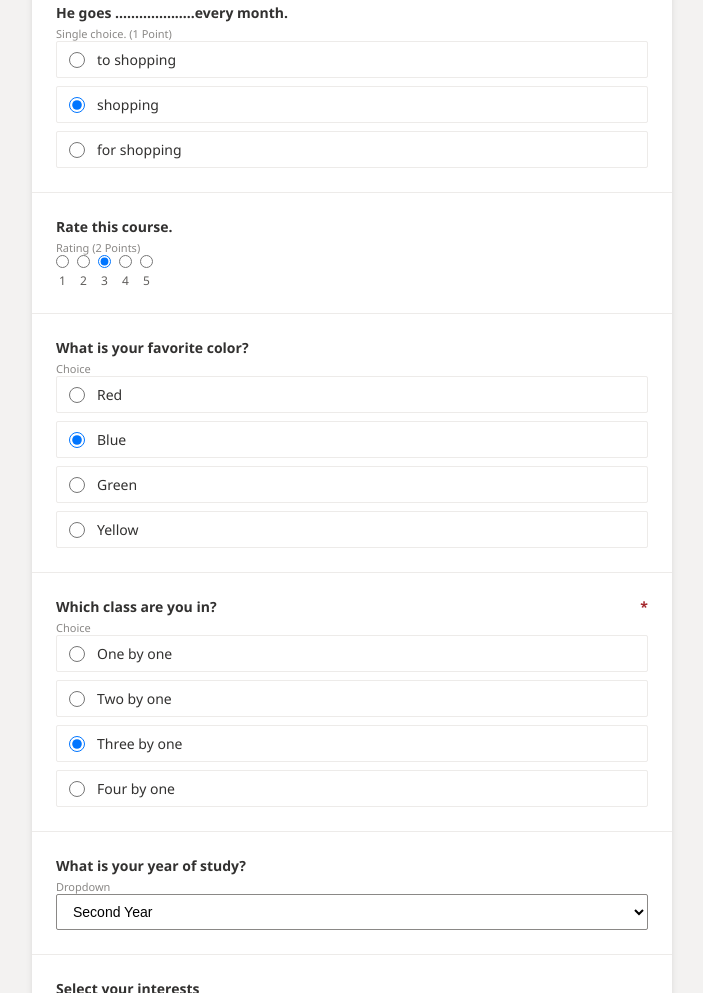
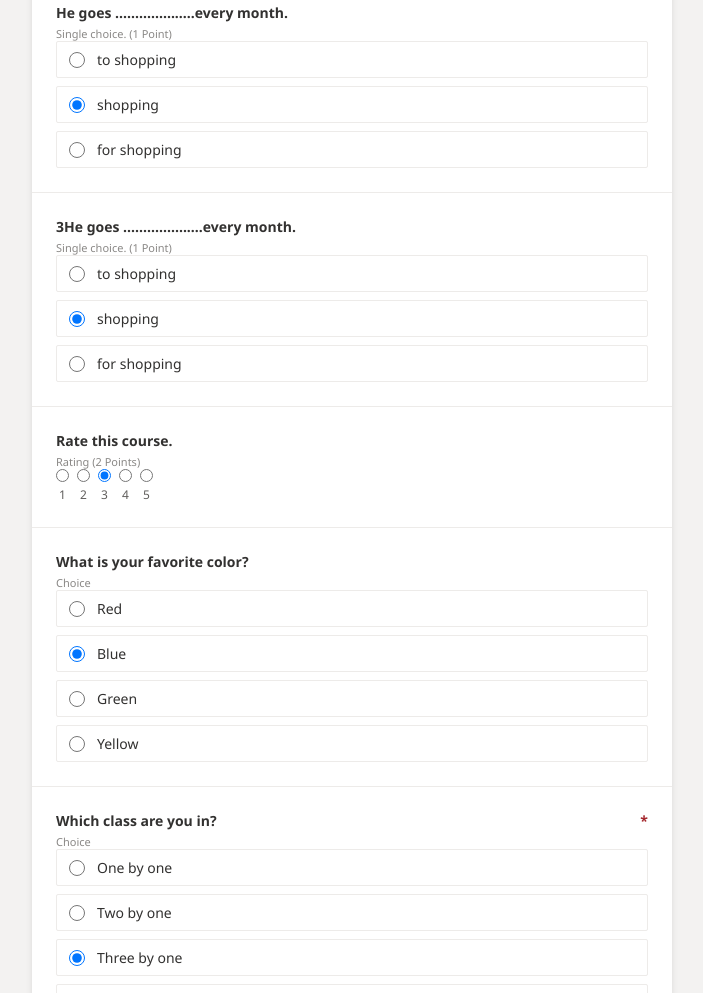
Before and after one commit to AliTahir-101/change-preview-oss, a browser extension: page fixtures/ms-forms-like.html in a window 1280 px wide. Shown: the part 1003-1996 px from the top of the page, without its empty margins (288-991 px from the left). Drawn offline with Linux system fonts and the light colour scheme.

Commit message:
Strip leading question-index ordinal glued to MS Forms choice titles
Co-authored-by: Ali Tahir <AliTahir-101@users.noreply.github.com>

```diff
--- a/fixtures/ms-forms-like.html
+++ b/fixtures/ms-forms-like.html
@@ -418,6 +418,33 @@
           </div>
         </div>
 
+        <!--
+          Question 2c-retest: Ali's retest — the MCQ item number is glued to the
+          start of the title with NO space/separator ("3He goes ..."). The Field
+          must drop the leading index and show the clean stem only.
+        -->
+        <div class="office-form-question" data-automation-id="question_numbered_3a7f">
+          <div class="office-form-question-title">
+            <span class="question-title-box">3He goes ....................every month.</span>
+          </div>
+          <div class="question-type-indicator">Single choice. (1 Point)</div>
+          <div class="office-form-question-choices" role="radiogroup">
+            <label class="office-form-choice-container">
+              <input type="radio" name="fill_in_blank_numbered" value="to shopping"
+                     aria-label="3He goes ....................every month.Single choice. (1 Point)">
+              <span class="office-form-choice-label">to shopping</span>
+            </label>
+            <label class="office-form-choice-container">
+              <input type="radio" name="fill_in_blank_numbered" value="shopping" checked>
+              <span class="office-form-choice-label">shopping</span>
+            </label>
+            <label class="office-form-choice-container">
+              <input type="radio" name="fill_in_blank_numbered" value="for shopping">
+              <span class="office-form-choice-label">for shopping</span>
+            </label>
+          </div>
+        </div>
+
         <!-- Question 2d: Rating with points -->
         <div class="office-form-question" data-question-type="rating">
           <div class="office-form-question-title">
```
Also changed, not shown: content/content.js (+51 -0 lines), tests/label-resolution.test.mjs (+26 -0 lines).
